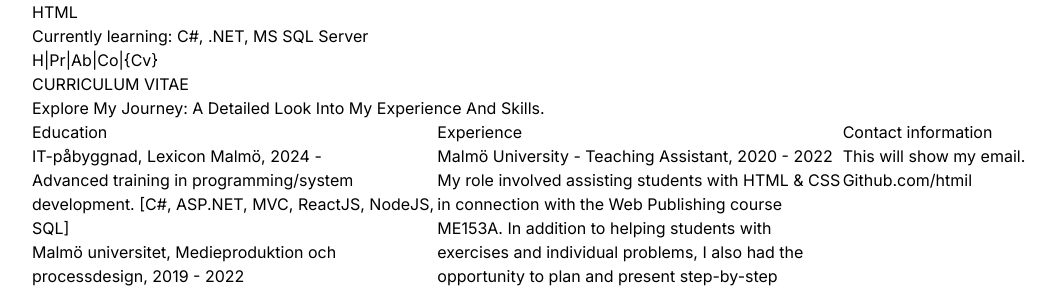
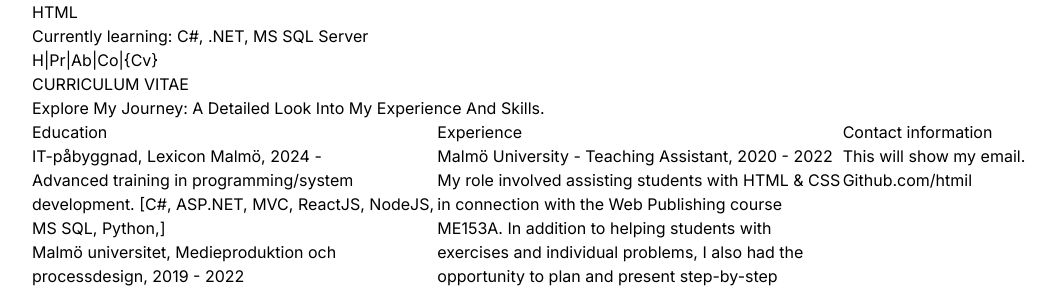
Before and after one commit to Htmil/EC_Porfolio--, a React (Vite) app: page /curriculum in a window 1280 px wide. Shown: the top 290 px of the page, without its empty margins (0-1051 px from the left). Built offline with nearby package versions, Linux system fonts and the light colour scheme.

Commit message:
Update Curriculum.jsx

```diff
--- a/src/pages/Curriculum.jsx
+++ b/src/pages/Curriculum.jsx
@@ -14,7 +14,7 @@
                         <div className="infocard">
                             <h3 className="text-xl sm:text-2xl font-semibold" >IT-påbyggnad, Lexicon Malmö, 2024 -</h3>
                             <p className="text-1xl pt-2">Advanced training in programming/system development.
-                                [C#, ASP.NET, MVC, ReactJS, NodeJS, SQL]</p>
+                                [C#, ASP.NET, MVC, ReactJS, NodeJS, MS SQL, Python,]</p>
                         </div>
                         <div className="infocard">
                             <h3 className="text-xl sm:text-2xl pt-5 font-semibold" >Malmö universitet, Medieproduktion och processdesign, 2019 - 2022</h3>
```
